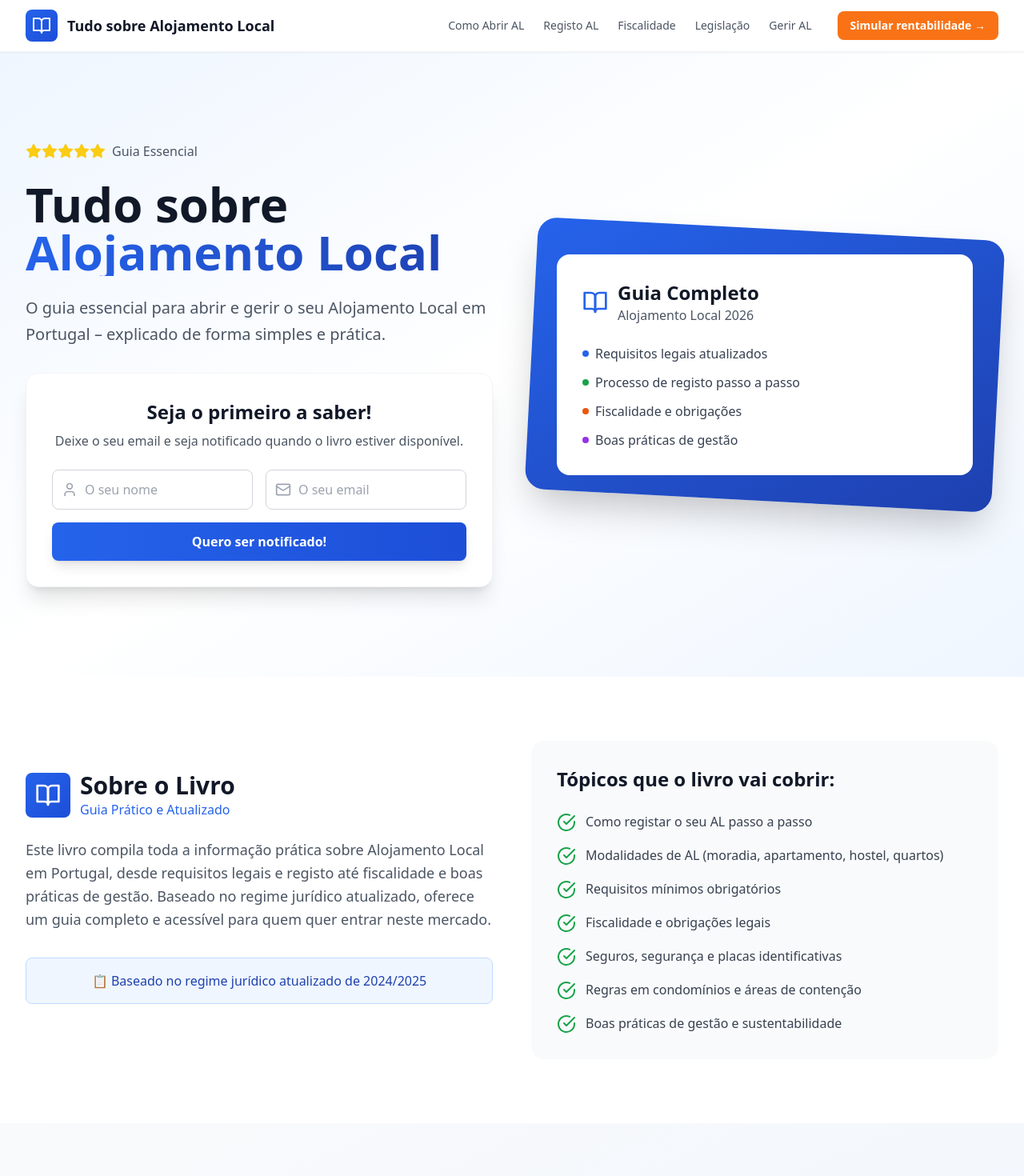
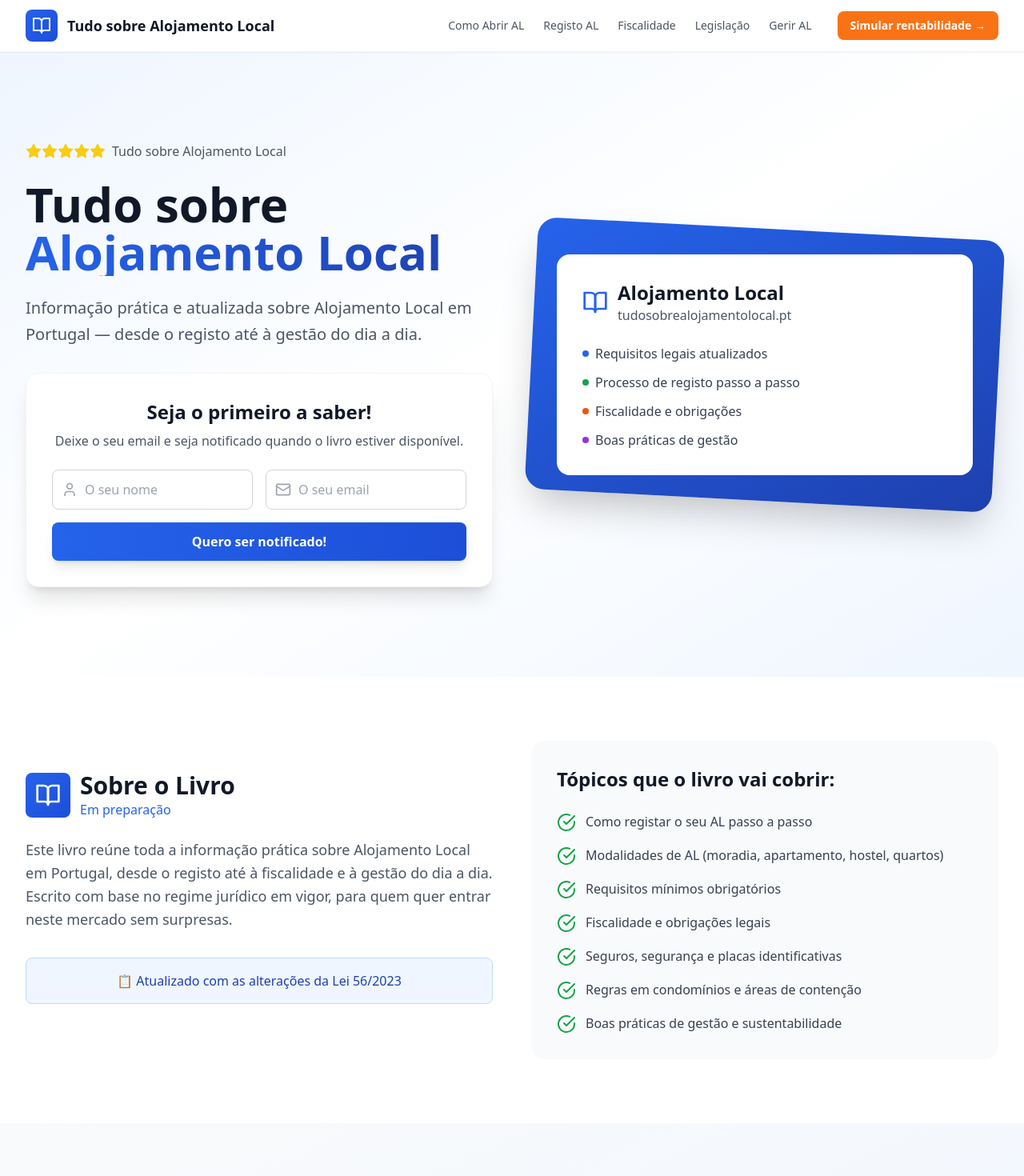
Before and after one commit to rbarroca/tudosobreal, a React (Vite) app: page / in a window 1280 px wide. Shown: the top 1470 px of the page at 80% size. Built offline with nearby package versions, Linux system fonts and the light colour scheme.

Commit message:
chore: remover padrões de escrita típicos de AI
https://claude.ai/code/session_01WBkpERNmLr39LChxbYXrHV

```diff
--- a/src/App.tsx
+++ b/src/App.tsx
@@ -21,7 +21,7 @@ const homepageSchema = {
       '@id': 'https://tudosobrealojamentolocal.pt/#website',
       url: 'https://tudosobrealojamentolocal.pt',
       name: 'Tudo sobre Alojamento Local',
-      description: 'Guia completo para abrir e gerir Alojamento Local em Portugal',
+      description: 'Informação prática sobre Alojamento Local em Portugal',
       inLanguage: 'pt-PT',
       potentialAction: {
         '@type': 'SearchAction',
@@ -47,8 +47,8 @@ function HomePage() {
   return (
     <div className="min-h-screen">
       <PageMeta
-        title="Tudo sobre Alojamento Local | Guia completo para abrir e gerir AL em Portugal"
-        description="Aprenda passo a passo como abrir um Alojamento Local em Portugal. Guia simples, atualizado e prático para proprietários portugueses."
+        title="Tudo sobre Alojamento Local | Como abrir e gerir AL em Portugal"
+        description="Informação prática sobre como abrir, registar e gerir um Alojamento Local em Portugal. Requisitos legais, fiscalidade e boas práticas."
         canonical="/"
         keywords={['alojamento local portugal', 'como abrir alojamento local', 'guia al 2026']}
       />
--- a/src/components/BenefitsSection.tsx
+++ b/src/components/BenefitsSection.tsx
@@ -37,7 +37,7 @@ export function BenefitsSection() {
             Porquê escolher este guia?
           </h2>
           <p className="text-xl text-gray-600 max-w-3xl mx-auto">
-            Desenvolvido para simplificar o complexo mundo do Alojamento Local em Portugal
+            Para que não perca tempo a tentar perceber o que a lei realmente exige
           </p>
         </div>
 
--- a/src/components/BookSection.tsx
+++ b/src/components/BookSection.tsx
@@ -23,20 +23,19 @@ export function BookSection() {
               </div>
               <div>
                 <h2 className="text-3xl font-bold text-gray-900">Sobre o Livro</h2>
-                <p className="text-blue-600 font-medium">Guia Prático e Atualizado</p>
+                <p className="text-blue-600 font-medium">Em preparação</p>
               </div>
             </div>
 
             <p className="text-lg text-gray-600 mb-8 leading-relaxed">
-              Este livro compila toda a informação prática sobre Alojamento Local em Portugal,
-              desde requisitos legais e registo até fiscalidade e boas práticas de gestão.
-              Baseado no regime jurídico atualizado, oferece um guia completo e acessível
-              para quem quer entrar neste mercado.
+              Este livro reúne toda a informação prática sobre Alojamento Local em Portugal,
+              desde o registo até à fiscalidade e à gestão do dia a dia. Escrito com base no
+              regime jurídico em vigor, para quem quer entrar neste mercado sem surpresas.
             </p>
 
             <div className="bg-blue-50 border border-blue-200 rounded-lg p-4 mb-8">
               <p className="text-blue-800 font-medium text-center">
-                📋 Baseado no regime jurídico atualizado de 2024/2025
+                📋 Atualizado com as alterações da Lei 56/2023
               </p>
             </div>
           </div>
--- a/src/components/FinalCTASection.tsx
+++ b/src/components/FinalCTASection.tsx
@@ -15,8 +15,8 @@ export function FinalCTASection() {
         </h2>
 
         <p className="text-xl text-blue-100 mb-12 leading-relaxed max-w-2xl mx-auto">
-          Inscreva-se já para ser notificado assim que o "Tudo sobre Alojamento Local"
-          estiver disponível. Seja um dos primeiros a ter acesso ao guia mais completo do mercado.
+          Inscreva-se para ser avisado assim que o livro "Tudo sobre Alojamento Local"
+          estiver disponível. Seja um dos primeiros a ter acesso.
         </p>
 
         <div className="bg-white rounded-2xl p-8 shadow-2xl max-w-2xl mx-auto">
--- a/src/components/HeroSection.tsx
+++ b/src/components/HeroSection.tsx
@@ -14,7 +14,7 @@ export function HeroSection() {
                   <Star key={i} className="w-5 h-5 fill-current" />
                 ))}
               </div>
-              <span className="text-gray-600 font-medium">Guia Essencial</span>
+              <span className="text-gray-600 font-medium">Tudo sobre Alojamento Local</span>
             </div>
 
             <h1 className="text-5xl lg:text-6xl font-bold text-gray-900 mb-6 leading-tight">
@@ -25,8 +25,8 @@ export function HeroSection() {
             </h1>
 
             <p className="text-xl text-gray-600 mb-8 leading-relaxed">
-              O guia essencial para abrir e gerir o seu Alojamento Local em Portugal –
-              explicado de forma simples e prática.
+              Informação prática e atualizada sobre Alojamento Local em Portugal —
+              desde o registo até à gestão do dia a dia.
             </p>
 
             <div className="bg-white rounded-2xl shadow-xl p-8 border border-gray-100">
@@ -48,8 +48,8 @@ export function HeroSection() {
                 <div className="flex items-center space-x-3 mb-6">
                   <BookOpen className="w-8 h-8 text-blue-600" />
                   <div>
-                    <h3 className="text-2xl font-bold text-gray-900">Guia Completo</h3>
-                    <p className="text-gray-600">Alojamento Local 2026</p>
+                    <h3 className="text-2xl font-bold text-gray-900">Alojamento Local</h3>
+                    <p className="text-gray-600">tudosobrealojamentolocal.pt</p>
                   </div>
                 </div>
                 <div className="space-y-3 text-gray-700">
```
